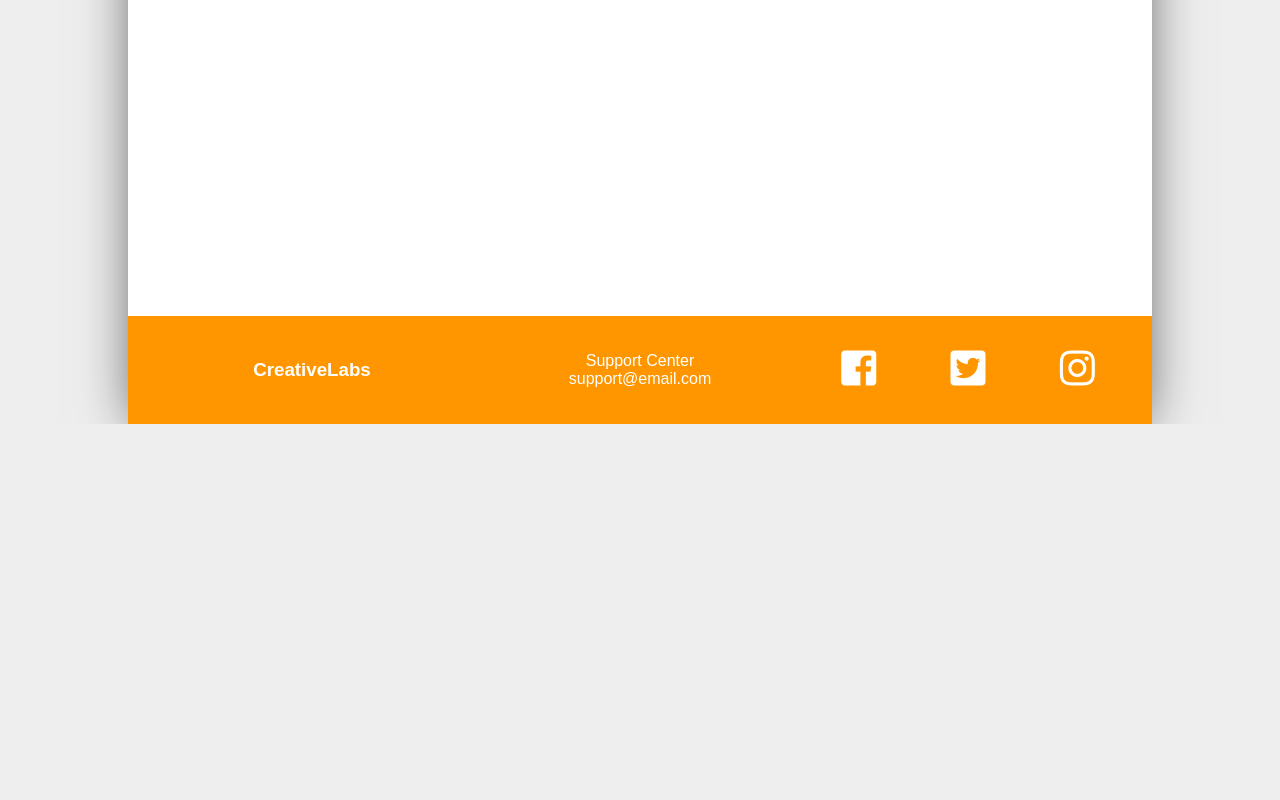
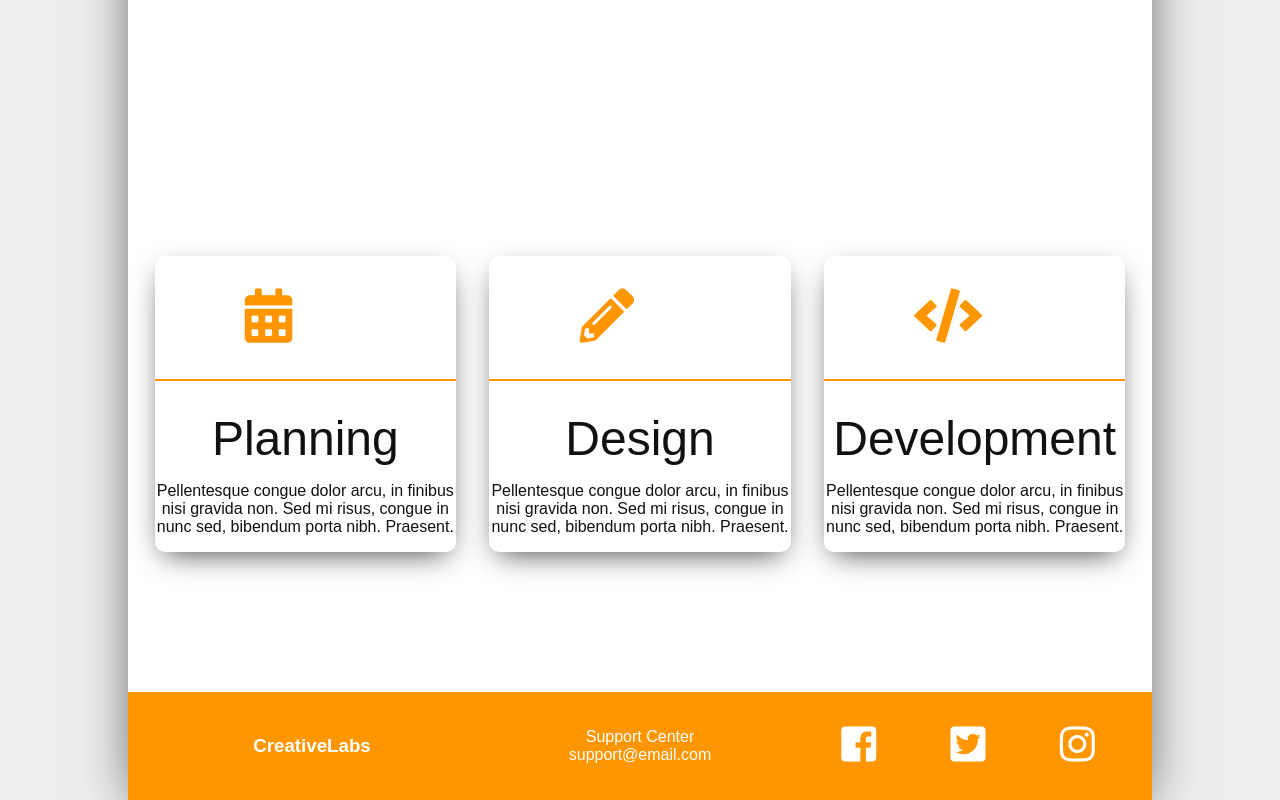
Before and after one commit to totalca/react-landing-page, a React (Create React App) app: page / in a window 1280 px wide. Shown: the part 1093-1893 px from the top of the page. Before the commit the page ends 1517 px from the top, so only its background shows below. Built offline with nearby package versions, Linux system fonts and the light colour scheme.

Commit message:
Services section added

```diff
--- a/src/components/main/main.css
+++ b/src/components/main/main.css
@@ -1,8 +1,8 @@
-/* .intro {
-  text-align: center;
-  width: 40%;
-  margin: 100px auto 20px auto;
-} */
+/*------------- Main -------------------*/
+
+.intro {
+  height: auto;
+}
 
 main {
   position: relative;
@@ -35,3 +35,44 @@ main section div {
 main section div p {
   padding-left: 10px;
 }
+
+/*------------- Services -------------------*/
+
+div.services {
+  display: grid;
+  padding: 10px;
+  height: auto;
+  grid-template-columns: repeat(3,1fr);
+}
+
+.services div {
+  text-align: center;
+  width: 90%;
+  background: #ffffff;
+  border-radius: 10px;
+  margin: 10px auto 50px auto;
+  -webkit-box-shadow: 0px 10px 30px -9px rgba(0,0,0,0.75);
+  -moz-box-shadow: 0px 10px 30px -9px rgba(0,0,0,0.75);
+  box-shadow: 0px 10px 30px -9px rgba(0,0,0,0.75);
+}
+
+.services p.service__icon {
+  font-size: 3.4rem;
+  text-align: left;
+  color: rgb(255, 150, 0);
+  margin: 0 0 30px 0;
+  padding: 30px 0 30px 90px;
+  filter: grayscale(0%);
+  border-bottom: 2px solid rgb(255, 150, 0);
+}
+
+.services p.service__title {
+  font-size: 3rem;
+  margin: 0;
+  padding: 0;
+}
+
+/* .services p:last-of-type {
+  text-align: left;
+  padding: 0 90px 20px 90px;
+} */
--- a/src/components/main/main.jsx
+++ b/src/components/main/main.jsx
@@ -11,6 +11,25 @@ class Main extends Component {
                   <p>Mauris vestibulum luctus dui. Vestibulum a nisl vel nisi malesuada maximus ut et nulla. Duis non facilisis est, bibendum consectetur sem. Etiam ut nunc ac magna ornare lobortis at sit amet lectus. Etiam eget leo tempor, condimentum turpis sit amet, ultricies nunc. Aliquam erat volutpat. Morbi a egestas arcu. Nullam ac facilisis urna. Morbi posuere semper lacus vel sagittis. Nam facilisis accumsan efficitur.</p>
                 </div>
             </section>
+            <div>
+                <div className="services">
+                  <div className="service__one">
+                  <p className="service__icon"><i className="fas fa-calendar-alt"></i></p>
+                  <p className="service__title">Planning</p>
+                  <p>Pellentesque congue dolor arcu, in finibus nisi gravida non. Sed mi risus, congue in nunc sed, bibendum porta nibh. Praesent.</p>
+                  </div>
+                  <div className="service_two">
+                  <p className="service__icon"><i className="fas fa-pencil-alt"></i></p>
+                  <p className="service__title">Design</p>
+                  <p>Pellentesque congue dolor arcu, in finibus nisi gravida non. Sed mi risus, congue in nunc sed, bibendum porta nibh. Praesent.</p>
+                  </div>
+                  <div className="service__three">
+                  <p className="service__icon"><i className="fas fa-code"></i></p>
+                  <p className="service__title">Development</p>
+                  <p>Pellentesque congue dolor arcu, in finibus nisi gravida non. Sed mi risus, congue in nunc sed, bibendum porta nibh. Praesent.</p>
+                  </div>
+                </div>
+            </div>
         </main>
     )
   }
```
Lines whose indentation alone changed are shown as unchanged.
